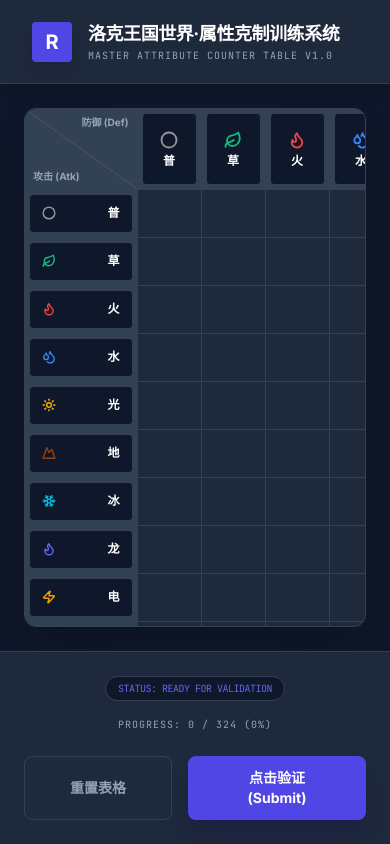
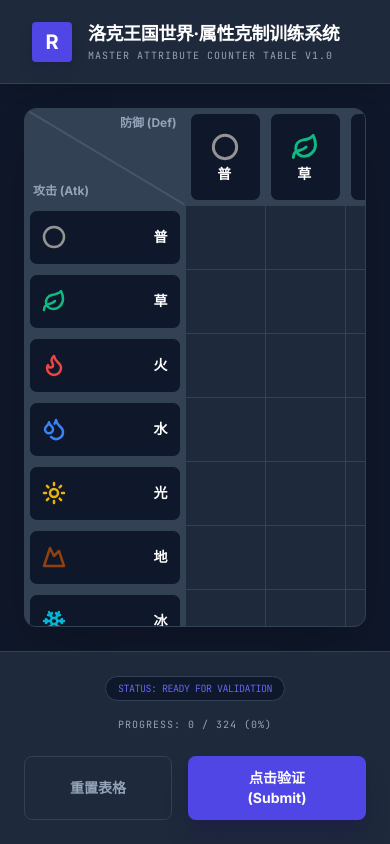
Before and after one commit to redc07/RocoElementTraining, a React (Vite) app: page / in a window 390 px wide. Built offline with nearby package versions, Linux system fonts and the light colour scheme.

Commit message:
feat: Adjust table layout for better display
Increase table minimum width and cell sizes, especially for larger screens. Enhance header text and SVG line styles to improve readability and visual appeal of the attribute matrix.

```diff
--- a/src/App.tsx
+++ b/src/App.tsx
@@ -153,29 +153,29 @@ export default function App() {
         {/* Matrix Area */}
         <div className="flex-1 relative bg-[#1E293B] rounded-xl border border-[#334155] shadow-2xl overflow-hidden" id="matrix-container">
           <div className="absolute inset-0 overflow-auto scroll-smooth">
-            <table className="w-full border-collapse table-fixed min-w-[1200px]" id="matrix-table">
+            <table className="w-full border-collapse table-fixed min-w-[1400px] 2xl:min-w-[2600px]" id="matrix-table">
               <thead className="sticky top-0 z-30">
                 <tr>
-                  <th className="w-28 h-20 border-r border-b border-[#334155] bg-[#334155] sticky left-0 z-40">
+                  <th className="w-40 h-24 2xl:w-60 2xl:h-40 border-r border-b border-[#334155] bg-[#334155] sticky left-0 z-40">
                     <div className="relative w-full h-full overflow-hidden">
-                      <div className="absolute top-2 right-2 text-[10px] md:text-xs text-[#94A3B8] font-bold leading-none">
+                      <div className="absolute top-2 right-2 2xl:top-4 2xl:right-4 text-xs 2xl:text-xl text-[#94A3B8] font-bold leading-none">
                         防御 (Def)
                       </div>
-                      <div className="absolute bottom-2 left-2 text-[10px] md:text-xs text-[#94A3B8] font-bold leading-none">
+                      <div className="absolute bottom-2 left-2 2xl:bottom-4 2xl:left-4 text-xs 2xl:text-xl text-[#94A3B8] font-bold leading-none">
                         攻击 (Atk)
                       </div>
                       <svg className="absolute inset-0 w-full h-full pointer-events-none" preserveAspectRatio="none">
-                        <line x1="0" y1="0" x2="100%" y2="100%" stroke="#475569" strokeWidth="1" />
+                        <line x1="0" y1="0" x2="100%" y2="100%" stroke="#475569" strokeWidth="2" />
                       </svg>
                     </div>
                   </th>
                   {ATTRIBUTES.map((attr) => {
                     const AttrIcon = IconMap[attr.iconName] || Circle;
                     return (
-                      <th key={`head-def-${attr.id}`} className="w-16 h-20 border-r border-b border-[#334155] bg-[#334155] p-1">
-                        <div className="w-full h-full rounded bg-[#0F172A] border border-[#334155] flex flex-col items-center justify-center gap-1.5">
-                          <AttrIcon size={18} color={attr.color} strokeWidth={2.5} />
-                          <span className="text-xs md:text-sm font-bold text-white uppercase leading-none">
+                      <th key={`head-def-${attr.id}`} className="w-20 h-24 2xl:w-36 2xl:h-40 border-r border-b border-[#334155] bg-[#334155] p-1 2xl:p-2">
+                        <div className="w-full h-full rounded-lg 2xl:rounded-xl bg-[#0F172A] border border-[#334155] flex flex-col items-center justify-center gap-1.5 2xl:gap-3">
+                          <AttrIcon className="w-7 h-7 2xl:w-12 2xl:h-12" color={attr.color} strokeWidth={2.5} />
+                          <span className="text-sm 2xl:text-3xl font-black text-white uppercase leading-none tracking-widest">
                             {attr.name}
                           </span>
                         </div>
@@ -187,13 +187,13 @@ export default function App() {
               <tbody>
                 {ATTRIBUTES.map((atkAttr, aIdx) => (
                   <tr key={`row-${atkAttr.id}`} className="group">
-                    <td className="w-28 h-12 border-r border-b border-[#334155] bg-[#334155] p-1 sticky left-0 z-20 group-hover:bg-[#475569] transition-colors">
-                      <div className="w-full h-full rounded bg-[#0F172A] border border-[#334155] flex items-center justify-between px-3 text-xs md:text-sm font-bold text-white uppercase">
+                    <td className="w-40 h-16 2xl:w-60 2xl:h-32 border-r border-b border-[#334155] bg-[#334155] p-1 2xl:p-2 sticky left-0 z-20 group-hover:bg-[#475569] transition-colors">
+                      <div className="w-full h-full rounded-lg 2xl:rounded-xl bg-[#0F172A] border border-[#334155] flex items-center justify-between px-3 2xl:px-6 text-sm 2xl:text-2xl font-black text-white uppercase">
                         {(() => {
                           const AttrIcon = IconMap[atkAttr.iconName] || Circle;
-                          return <AttrIcon size={14} color={atkAttr.color} strokeWidth={2.5} />;
+                          return <AttrIcon className="w-6 h-6 2xl:w-9 2xl:h-9" color={atkAttr.color} strokeWidth={2.5} />;
                         })()}
-                        <span>{atkAttr.name}</span>
+                        <span className="ml-2 2xl:ml-4">{atkAttr.name}</span>
                       </div>
                     </td>
                     {ATTRIBUTES.map((defAttr, dIdx) => {
@@ -207,42 +207,42 @@ export default function App() {
                           key={`${atkAttr.id}-${defAttr.id}`}
                           onClick={() => toggleCell(aIdx, dIdx)}
                           className={`
-                            h-12 border-r border-b border-[#334155] relative cursor-pointer
+                            h-16 2xl:h-32 border-r border-b border-[#334155] relative cursor-pointer
                             transition-all duration-150
                             ${isError ? 'bg-red-500/10 shadow-[inset_0_0_8px_rgba(239,68,68,0.3)]' : ''}
                             ${isCorrectFilled ? 'bg-emerald-500/5' : ''}
                             hover:bg-[#334155]
                           `}
                         >
-                          <div className="w-full h-full flex items-center justify-center pointer-events-none relative scale-[0.85]">
+                          <div className="w-full h-full flex items-center justify-center pointer-events-none relative scale-[0.85] 2xl:scale-[1.3]">
                             {/* User Selected Icons */}
                             {userValue === Effectiveness.SUPER && (
                               <motion.div
                                 initial={{ scale: 0 }} animate={{ scale: 1 }}
-                                className={`w-6 h-6 rounded-full border-[3px] border-[#10B981] ${showAnswers && trueEnum !== Effectiveness.SUPER ? 'opacity-30' : ''}`}
+                                className={`w-9 h-9 2xl:w-16 2xl:h-16 rounded-full border-[3px] 2xl:border-[8px] border-[#10B981] ${showAnswers && trueEnum !== Effectiveness.SUPER ? 'opacity-30' : ''}`}
                               />
                             )}
                             {userValue === Effectiveness.RESISTED && (
                               <motion.div
                                 initial={{ scale: 0 }} animate={{ scale: 1 }}
-                                className={`w-0 h-0 border-l-[11px] border-l-transparent border-r-[11px] border-r-transparent border-bottom border-b-[19px] border-b-[#EF4444] ${showAnswers && trueEnum !== Effectiveness.RESISTED ? 'opacity-30' : ''}`}
+                                className={`w-0 h-0 border-l-[14px] border-r-[14px] border-b-[24px] 2xl:border-l-[28px] 2xl:border-r-[28px] 2xl:border-bottom 2xl:border-b-[48px] border-b-[#EF4444] ${showAnswers && trueEnum !== Effectiveness.RESISTED ? 'opacity-30' : ''}`}
                               />
                             )}
 
                             {/* Correct Answer Overlays (if showAnswers is ON) */}
                             {showAnswers && trueEnum === Effectiveness.SUPER && (
                               <div className="absolute inset-0 flex items-center justify-center">
-                                <div className="w-8 h-8 rounded-full border-[4px] border-emerald-400 shadow-[0_0_15px_rgba(52,211,153,0.6)] z-10" />
+                                <div className="w-12 h-12 2xl:w-24 2xl:h-24 rounded-full border-[4px] 2xl:border-[10px] border-emerald-400 shadow-[0_0_20px_rgba(52,211,153,0.7)] 2xl:shadow-[0_0_35px_rgba(52,211,153,0.9)] z-10" />
                               </div>
                             )}
                             {showAnswers && trueEnum === Effectiveness.RESISTED && (
                               <div className="absolute inset-0 flex items-center justify-center">
-                                <div className="w-0 h-0 border-l-[14px] border-l-transparent border-r-[14px] border-r-transparent border-b-[24px] border-b-red-400 shadow-[0_5px_15px_rgba(248,113,113,0.4)] z-10" />
+                                <div className="w-0 h-0 border-l-[20px] border-l-transparent border-r-[20px] border-r-transparent border-b-[34px] 2xl:border-l-[36px] 2xl:border-r-[36px] 2xl:border-b-[64px] border-b-red-400 shadow-[0_10px_25px_rgba(248,113,113,0.6)] 2xl:shadow-[0_15px_35px_rgba(248,113,113,0.8)] z-10" />
                               </div>
                             )}
                             {showAnswers && trueEnum === Effectiveness.NORMAL && userValue !== Effectiveness.NORMAL && (
                               <div className="absolute inset-0 flex items-center justify-center opacity-70">
-                                <div className="text-[10px] font-bold text-slate-400 uppercase tracking-tighter bg-slate-800 px-1 rounded">NORMAL</div>
+                                <div className="text-[10px] 2xl:text-2xl font-black text-slate-400 uppercase bg-slate-800 px-1.5 py-0.5 2xl:px-4 2xl:py-1 rounded 2xl:rounded-xl border 2xl:border-2 border-slate-700">NORMAL</div>
                               </div>
                             )}
 
```
